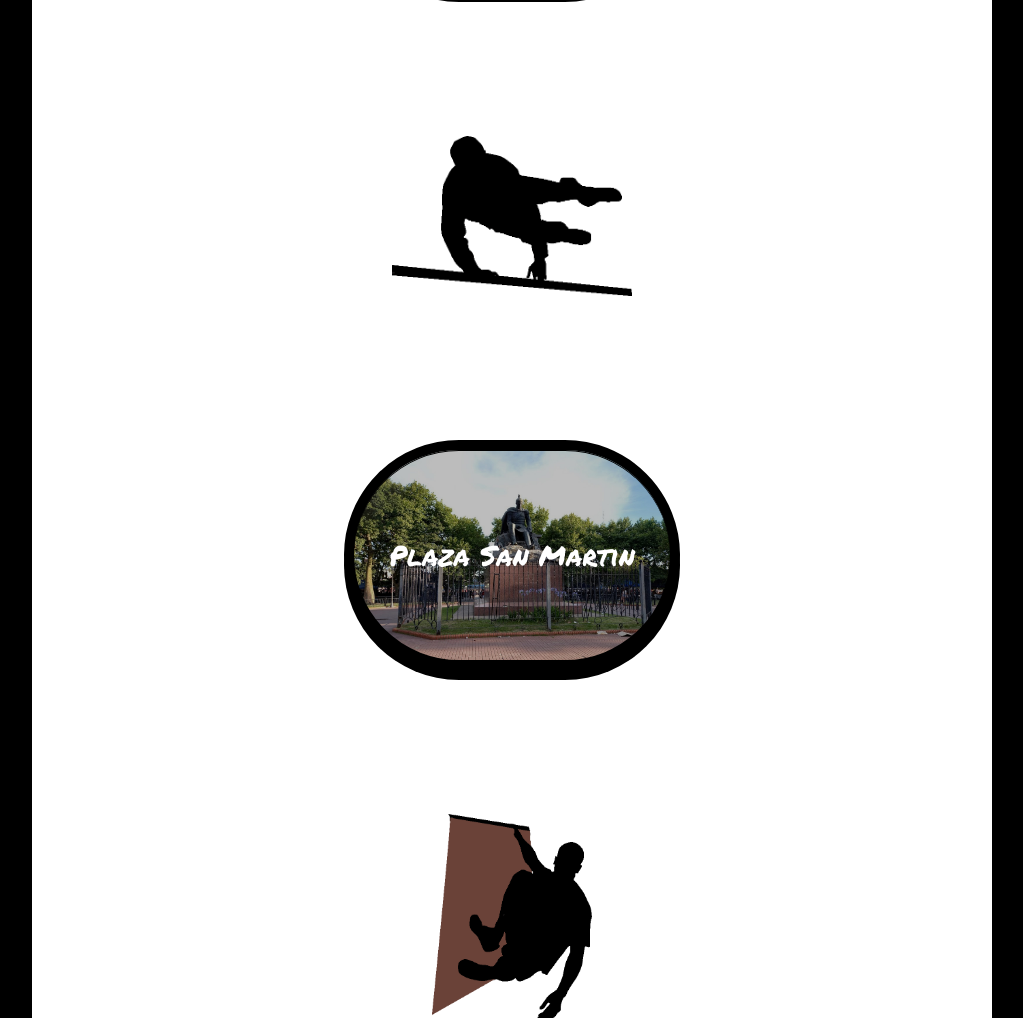
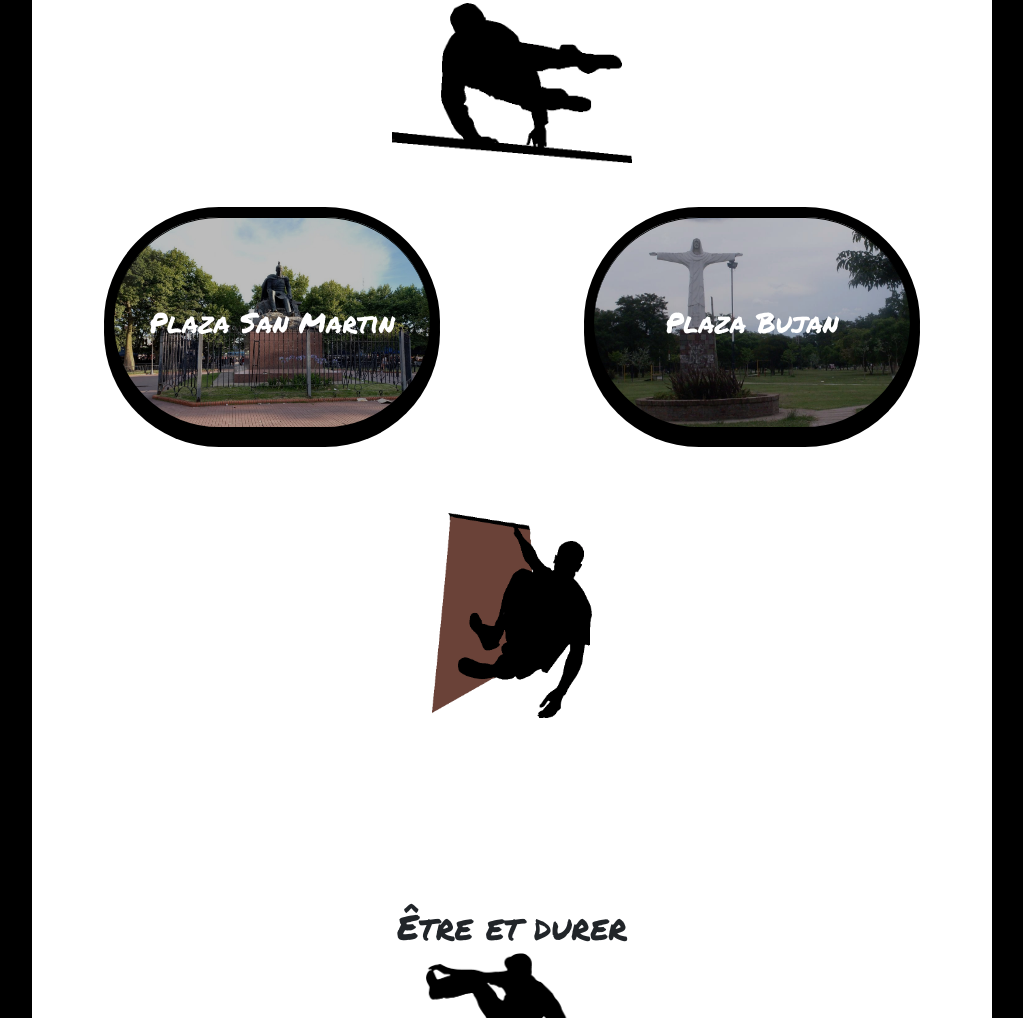
Before and after one commit to Lucas1933/morenoPK, a website: page pages/inscribirse.html in a window 1280 px wide. Shown: the part 1789-2807 px from the top of the page, without its empty margins (128-1151 px from the left). Drawn offline with nearby package versions, Linux system fonts and the light colour scheme.

Commit message:
grid added to inscribirse for repositioning of buttons and silhouettes

```diff
--- a/scss/mediaQuerys/desktop/pages/_inscribirseDesktop.scss
+++ b/scss/mediaQuerys/desktop/pages/_inscribirseDesktop.scss
@@ -5,6 +5,9 @@
         flex-direction: column;
         align-items: center;
         height: 150em;
+        header{
+            position: sticky;
+        }
         main{
             background-color: #000000;
             display: flex;
@@ -13,7 +16,7 @@
             height: 190em;
             .inscribirseContenido{
                 width: 60em;
-                height: 180em;
+                height: 140em;
                 background-color: white;
                 display: flex;
                 flex-direction: column;
@@ -22,29 +25,46 @@
                     margin-bottom: 0;
                 }
                 .botonesySiluetasContainer{
-                    height: 120em;
-/*                     .botonAformularioContainer:nth-child(1){
+                    height: 70em;
+                    display: grid;
+                    grid-template-columns: 1fr 1fr;
+                    grid-template-rows:    0.3fr
+                                           0.2fr
+                                           0.3fr
+                                           0.3fr;
+                    grid-template-areas:
+                    "hospital hospital"
+                    "vault vault"
+                    "martin bujan"
+                    "cat cat";
+                    :nth-child(1){
                         grid-area: hospital;
-
+                        justify-self: center;
+                        align-self: center;
                     }
-                    .siluetaInscribirse:nth-child(2){
+                    :nth-child(2){
                         grid-area: vault;
-
-
+                        width: fit-content;
+                        height: fit-content;
+                        justify-self: center;
+                        align-self: initial;
                     }
-                    .botonAformularioContainer:nth-child(3){
+                    :nth-child(3){
                         grid-area: martin;
-
+                        justify-self: center;
                     }
-                    .siluetaInscribirse:nth-child(4){
+                    :nth-child(4){
                         grid-area: cat;
-
+                        width: fit-content;
+                        justify-self: center;
                     }
-                    .botonAformularioContainer:nth-child(5){
+                    :nth-child(5){
                         grid-area: bujan;
-
-                    } */
+                        justify-self: center;
+                    }
                     .botonAformularioContainer{
+                        height: fit-content;
+                        width: fit-content;
                         .btn:hover{
                             transform: scale(1.1);
                         }
```
Also changed, not shown: css/style.css.
